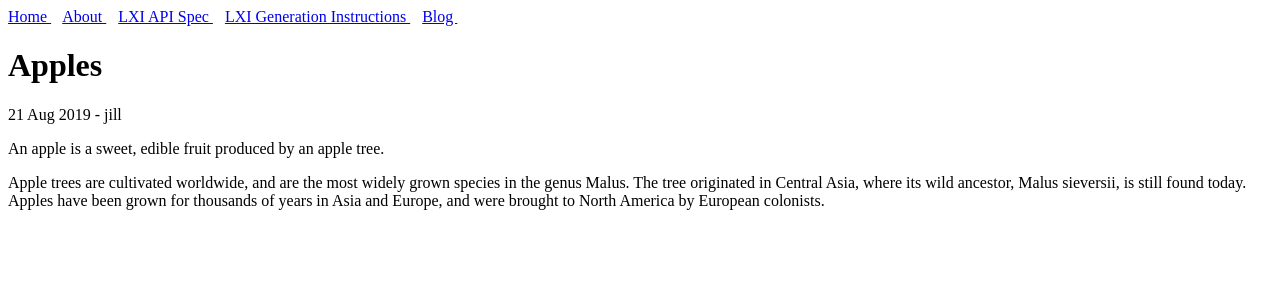
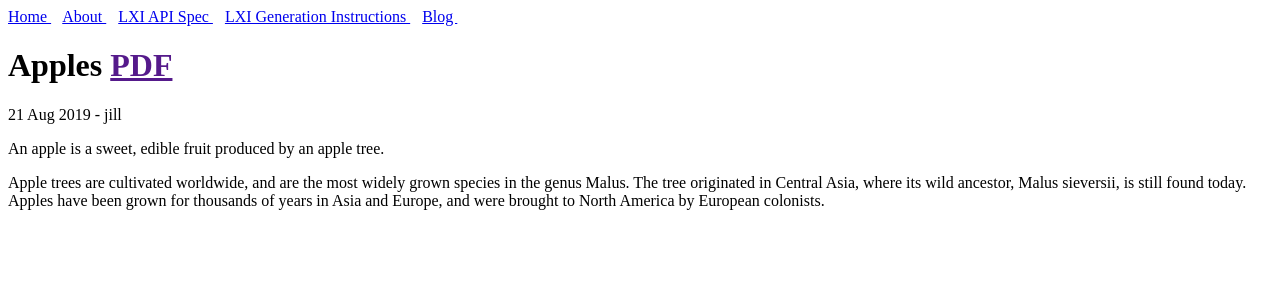
Before and after one commit to joseph-mueller/joseph-mueller.github.io, a Jekyll site: the page built from _posts/2019-08-21-apples.md, in a window 1280 px wide. Shown: the top 300 px of the page. Built offline with Jekyll 4.4.1, drawn with Linux system fonts in a browser that asks for light colours.

Commit message:
Add PDF ref to template

```diff
--- a/_layouts/posts.html
+++ b/_layouts/posts.html
@@ -1,7 +1,7 @@
 ---
 layout: default
 ---
-<h1>{{ page.title }}</h1>
+<h1>{{ page.title }} <a href="{{ page.pdf }}">PDF</a> </h1>
 <p>{{ page.date | date_to_string }} - {{ page.author }}</p>
 
 {{ content }}
```
